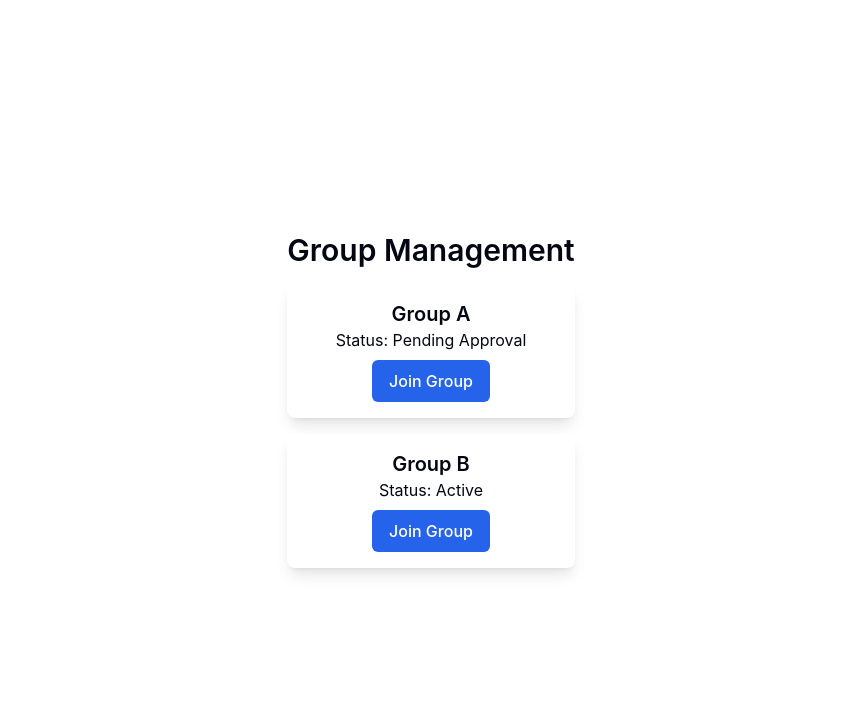
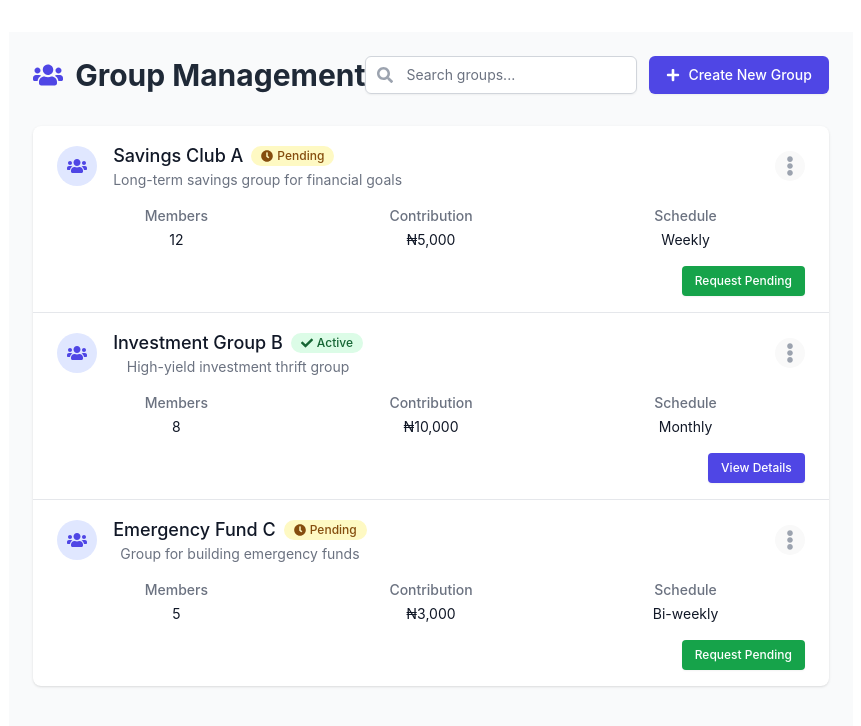
Before and after one commit to metiko/MY-THRIFT-APP, a React (Vite) app: page /management in a window 1280 px wide. Shown: the top 726 px of the page, without its empty margins (209-1070 px from the left). Built offline with nearby package versions, Linux system fonts and the light colour scheme.

Commit message:
groupman mod

```diff
--- a/src/pages/GroupManagement.jsx
+++ b/src/pages/GroupManagement.jsx
@@ -1,23 +1,192 @@
 // src/pages/GroupManagement.js
 import React, { useState } from 'react';
+import { FaUsers, FaSearch, FaPlus, FaEllipsisV, FaCheck, FaClock, FaTimes } from 'react-icons/fa';
+import { Link } from 'react-router-dom';
 
 const GroupManagement = () => {
+  const [searchTerm, setSearchTerm] = useState('');
   const [groups, setGroups] = useState([
-    { name: 'Group A', status: 'Pending Approval' },
-    { name: 'Group B', status: 'Active' },
+    {
+      id: 1,
+      name: 'Savings Club A',
+      status: 'pending',
+      members: 12,
+      contributionAmount: 5000,
+      schedule: 'Weekly',
+      created: '2023-05-15',
+      description: 'Long-term savings group for financial goals'
+    },
+    {
+      id: 2,
+      name: 'Investment Group B',
+      status: 'active',
+      members: 8,
+      contributionAmount: 10000,
+      schedule: 'Monthly',
+      created: '2023-06-20',
+      description: 'High-yield investment thrift group'
+    },
+    {
+      id: 3,
+      name: 'Emergency Fund C',
+      status: 'pending',
+      members: 5,
+      contributionAmount: 3000,
+      schedule: 'Bi-weekly',
+      created: '2023-07-10',
+      description: 'Group for building emergency funds'
+    },
   ]);
 
+  const filteredGroups = groups.filter(group =>
+    group.name.toLowerCase().includes(searchTerm.toLowerCase()) ||
+    group.description.toLowerCase().includes(searchTerm.toLowerCase())
+  );
+
+  const handleJoinGroup = (groupId) => {
+    setGroups(groups.map(group =>
+      group.id === groupId ? { ...group, status: 'pending' } : group
+    ));
+    alert('Join request submitted for approval');
+  };
+
+  const getStatusBadge = (status) => {
+    switch(status) {
+      case 'active':
+        return (
+          <span className="inline-flex items-center px-2.5 py-0.5 rounded-full text-xs font-medium bg-green-100 text-green-800">
+            <FaCheck className="mr-1" /> Active
+          </span>
+        );
+      case 'pending':
+        return (
+          <span className="inline-flex items-center px-2.5 py-0.5 rounded-full text-xs font-medium bg-yellow-100 text-yellow-800">
+            <FaClock className="mr-1" /> Pending
+          </span>
+        );
+      default:
+        return (
+          <span className="inline-flex items-center px-2.5 py-0.5 rounded-full text-xs font-medium bg-red-100 text-red-800">
+            <FaTimes className="mr-1" /> Inactive
+          </span>
+        );
+    }
+  };
+
   return (
-    <div className="p-6">
-      <h1 className="text-3xl font-semibold mb-4">Group Management</h1>
-      <div className="space-y-4">
-        {groups.map((group, index) => (
-          <div key={index} className="bg-white p-4 rounded-lg shadow-lg">
-            <h3 className="text-xl font-semibold">{group.name}</h3>
-            <p>Status: {group.status}</p>
-            <button className="mt-2 px-4 py-2 bg-blue-600 text-white rounded-md hover:bg-blue-700">Join Group</button>
+    <div className="min-h-screen bg-gray-50 p-6">
+      <div className="max-w-7xl mx-auto">
+        <div className="flex flex-col md:flex-row md:items-center md:justify-between mb-8">
+          <div className="flex items-center mb-4 md:mb-0">
+            <FaUsers className="text-3xl text-indigo-600 mr-3" />
+            <h1 className="text-3xl font-bold text-gray-800">Group Management</h1>
           </div>
-        ))}
+
+          <div className="flex flex-col sm:flex-row space-y-2 sm:space-y-0 sm:space-x-3">
+            <div className="relative rounded-md shadow-sm">
+              <div className="absolute inset-y-0 left-0 pl-3 flex items-center pointer-events-none">
+                <FaSearch className="text-gray-400" />
+              </div>
+              <input
+                type="text"
+                className="block w-full pl-10 pr-3 py-2 border border-gray-300 rounded-md leading-5 bg-white placeholder-gray-500 focus:outline-none focus:ring-indigo-500 focus:border-indigo-500 sm:text-sm"
+                placeholder="Search groups..."
+                value={searchTerm}
+                onChange={(e) => setSearchTerm(e.target.value)}
+              />
+            </div>
+            <Link
+              to="/groups/create"
+              className="inline-flex items-center px-4 py-2 border border-transparent text-sm font-medium rounded-md shadow-sm text-white bg-indigo-600 hover:bg-indigo-700 focus:outline-none focus:ring-2 focus:ring-offset-2 focus:ring-indigo-500"
+            >
+              <FaPlus className="mr-2" /> Create New Group
+            </Link>
+          </div>
+        </div>
+
+        <div className="bg-white shadow overflow-hidden sm:rounded-lg">
+          {filteredGroups.length === 0 ? (
+            <div className="text-center p-8">
+              <FaUsers className="mx-auto h-12 w-12 text-gray-400" />
+              <h3 className="mt-2 text-lg font-medium text-gray-900">No groups found</h3>
+              <p className="mt-1 text-sm text-gray-500">
+                {searchTerm ? 'Try a different search term' : 'Create a new group to get started'}
+              </p>
+              <div className="mt-6">
+                <Link
+                  to="/groups/create"
+                  className="inline-flex items-center px-4 py-2 border border-transparent text-sm font-medium rounded-md shadow-sm text-white bg-indigo-600 hover:bg-indigo-700 focus:outline-none focus:ring-2 focus:ring-offset-2 focus:ring-indigo-500"
+                >
+                  <FaPlus className="mr-2" /> New Group
+                </Link>
+              </div>
+            </div>
+          ) : (
+            <ul className="divide-y divide-gray-200">
+              {filteredGroups.map((group) => (
+                <li key={group.id}>
+                  <div className="px-4 py-4 sm:px-6">
+                    <div className="flex items-center justify-between">
+                      <div className="flex items-center">
+                        <div className="flex-shrink-0 h-10 w-10 rounded-full bg-indigo-100 flex items-center justify-center">
+                          <FaUsers className="h-5 w-5 text-indigo-600" />
+                        </div>
+                        <div className="ml-4">
+                          <div className="flex items-center">
+                            <h3 className="text-lg font-medium text-gray-900">{group.name}</h3>
+                            <div className="ml-2">
+                              {getStatusBadge(group.status)}
+                            </div>
+                          </div>
+                          <p className="text-sm text-gray-500">{group.description}</p>
+                        </div>
+                      </div>
+                      <div className="ml-4 flex-shrink-0 flex">
+                        <div className="dropdown relative">
+                          <button className="p-1 rounded-full text-gray-400 hover:text-gray-500 focus:outline-none">
+                            <FaEllipsisV className="h-5 w-5" />
+                          </button>
+                        </div>
+                      </div>
+                    </div>
+                    <div className="mt-4 grid grid-cols-1 gap-4 sm:grid-cols-3">
+                      <div className="sm:col-span-1">
+                        <div className="text-sm font-medium text-gray-500">Members</div>
+                        <div className="mt-1 text-sm text-gray-900">{group.members}</div>
+                      </div>
+                      <div className="sm:col-span-1">
+                        <div className="text-sm font-medium text-gray-500">Contribution</div>
+                        <div className="mt-1 text-sm text-gray-900">₦{group.contributionAmount.toLocaleString()}</div>
+                      </div>
+                      <div className="sm:col-span-1">
+                        <div className="text-sm font-medium text-gray-500">Schedule</div>
+                        <div className="mt-1 text-sm text-gray-900">{group.schedule}</div>
+                      </div>
+                    </div>
+                    <div className="mt-4 flex justify-end space-x-3">
+                      {group.status === 'active' ? (
+                        <Link
+                          to={`/groups/${group.id}`}
+                          className="inline-flex items-center px-3 py-1.5 border border-transparent text-xs font-medium rounded shadow-sm text-white bg-indigo-600 hover:bg-indigo-700 focus:outline-none focus:ring-2 focus:ring-offset-2 focus:ring-indigo-500"
+                        >
+                          View Details
+                        </Link>
+                      ) : (
+                        <button
+                          onClick={() => handleJoinGroup(group.id)}
+                          className="inline-flex items-center px-3 py-1.5 border border-transparent text-xs font-medium rounded shadow-sm text-white bg-green-600 hover:bg-green-700 focus:outline-none focus:ring-2 focus:ring-offset-2 focus:ring-green-500"
+                          disabled={group.status === 'pending'}
+                        >
+                          {group.status === 'pending' ? 'Request Pending' : 'Join Group'}
+                        </button>
+                      )}
+                    </div>
+                  </div>
+                </li>
+              ))}
+            </ul>
+          )}
+        </div>
       </div>
     </div>
   );
```
